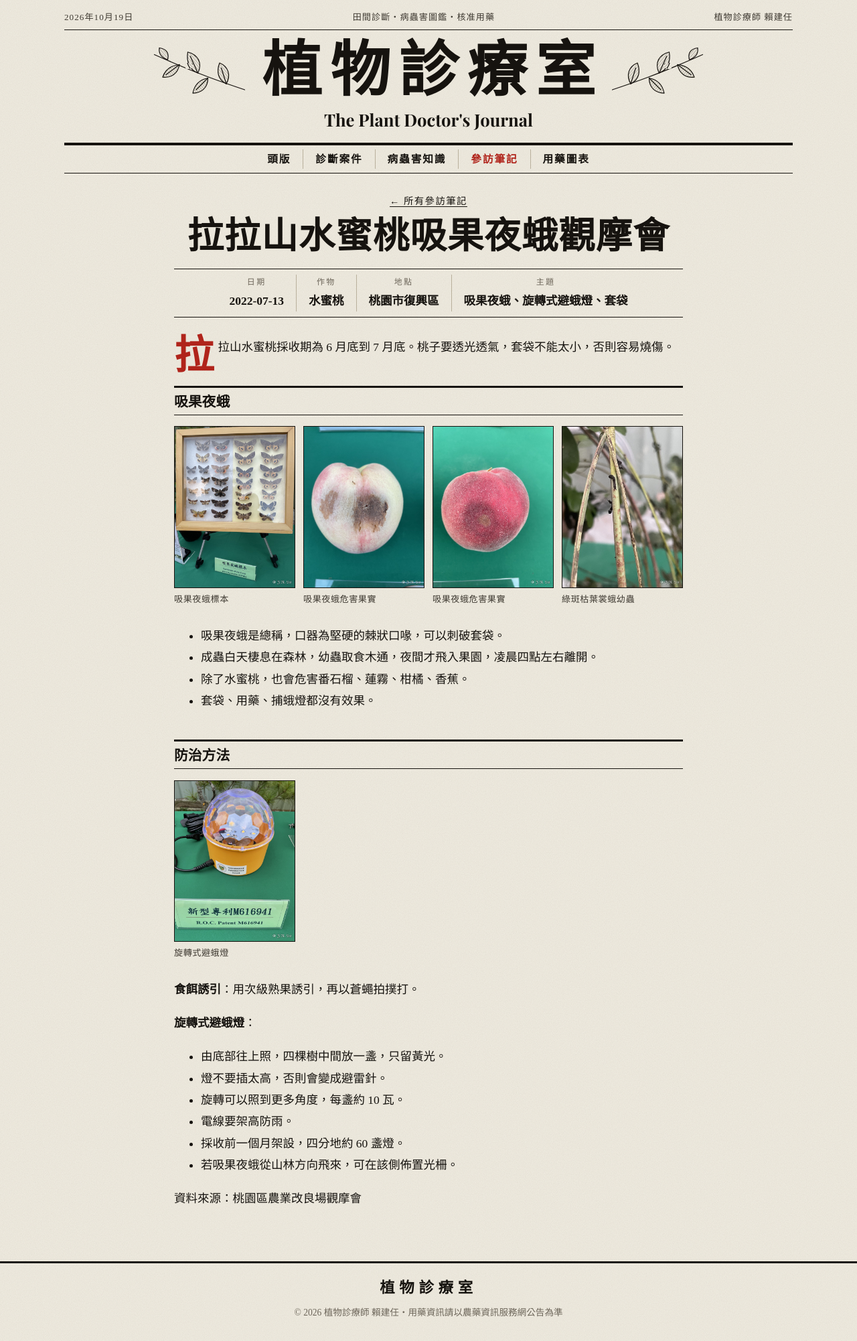
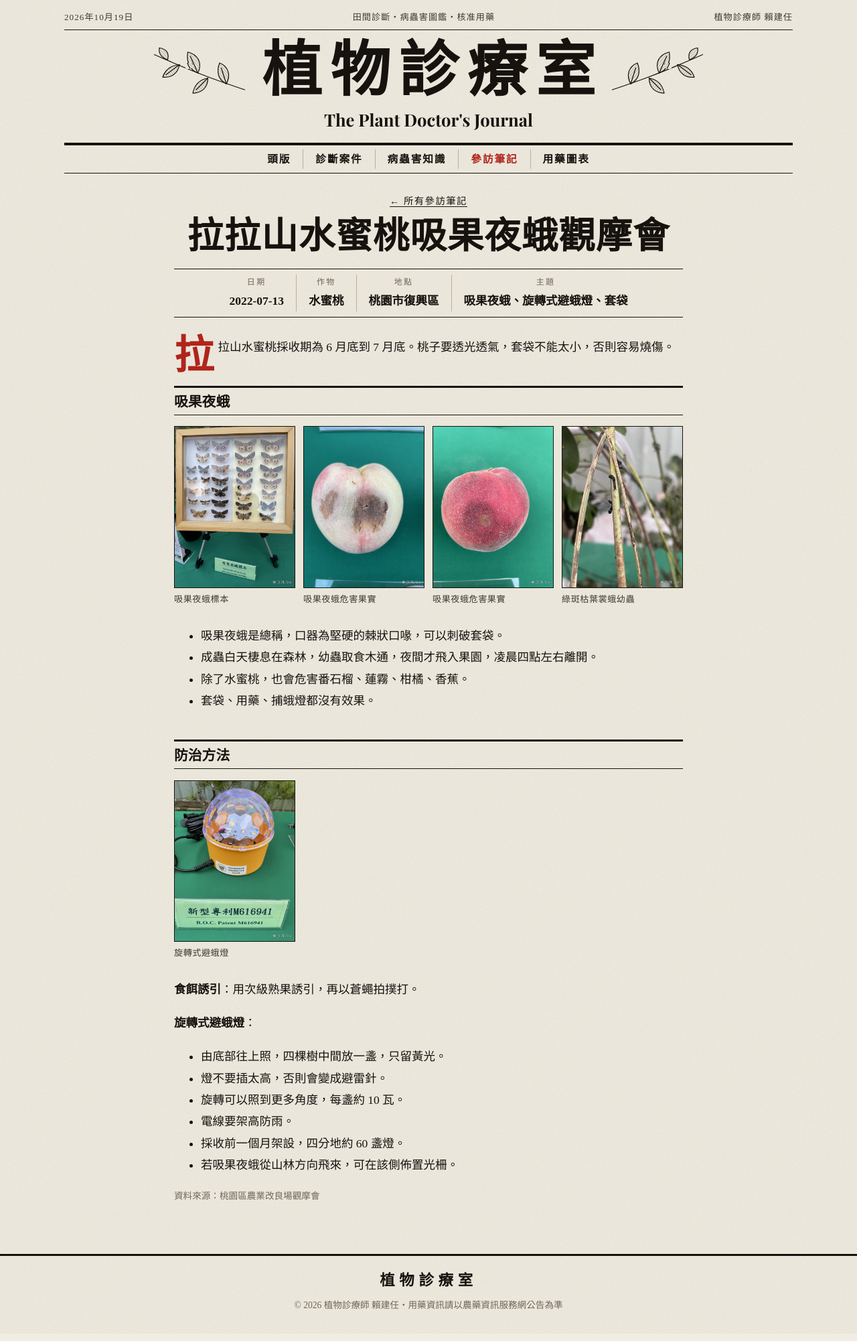
Before and after one commit to laijianren/laijianren.github.io, a Jekyll site: the page built from _visits/2022-07-13-lalashan-peach.md, in a window 1280 px wide. Shown: the whole page at 67% size. Built offline with Jekyll 4.4.1, drawn with Linux system fonts in a browser that asks for light colours; some web fonts are replaced.

Commit message:
Style source notes smaller
Co-Authored-By: Claude Opus 5.5 (1M context) <noreply@anthropic.com>
Claude-Session: https://claude.ai/code/session_01XJGjkT6ynprrpQ61onDbZk

```diff
--- a/assets/style.css
+++ b/assets/style.css
@@ -251,3 +251,4 @@ main img, .lightbox img { -webkit-user-drag: none; -webkit-touch-callout: none;
   .case-meta .tag { display: table; margin: 0 0 3px; }
 }
 .season td:first-child, .season th:first-child { white-space: nowrap; }
+p.source { font-size: .85rem; color: var(--muted); margin-top: 10px; }
```
